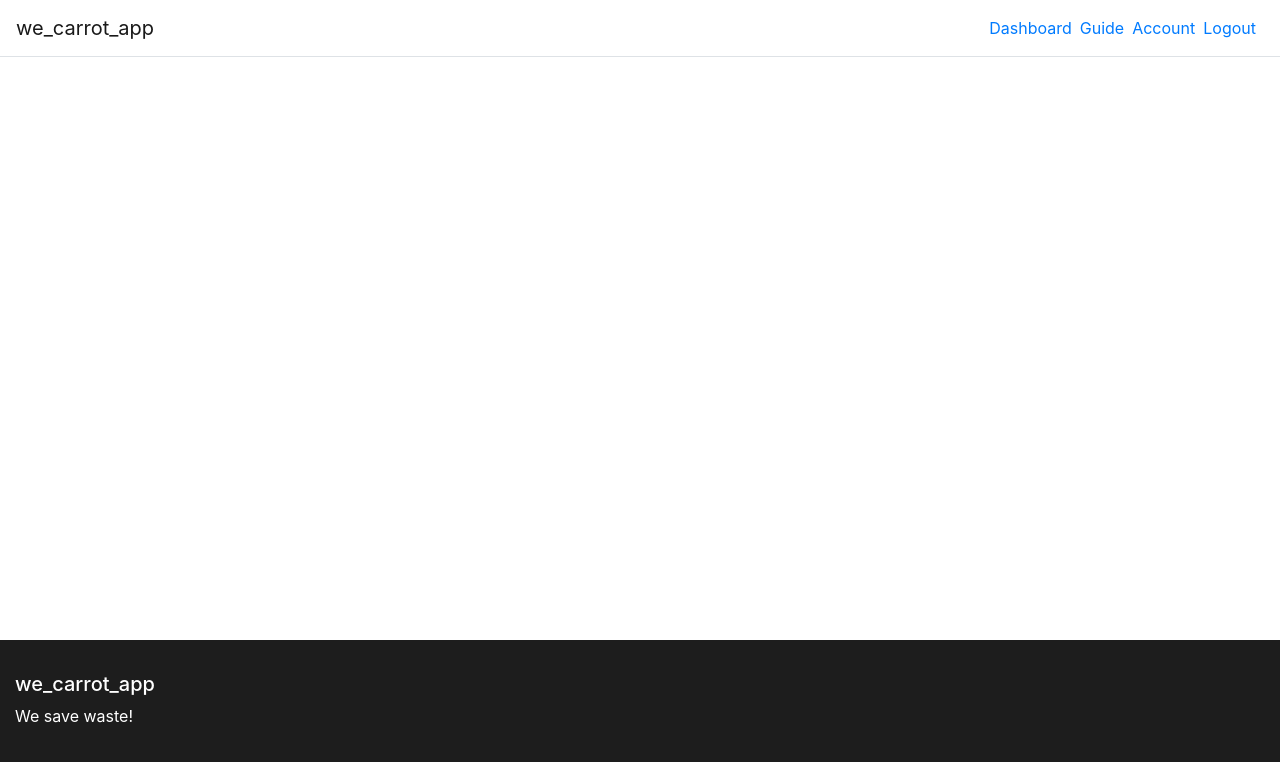
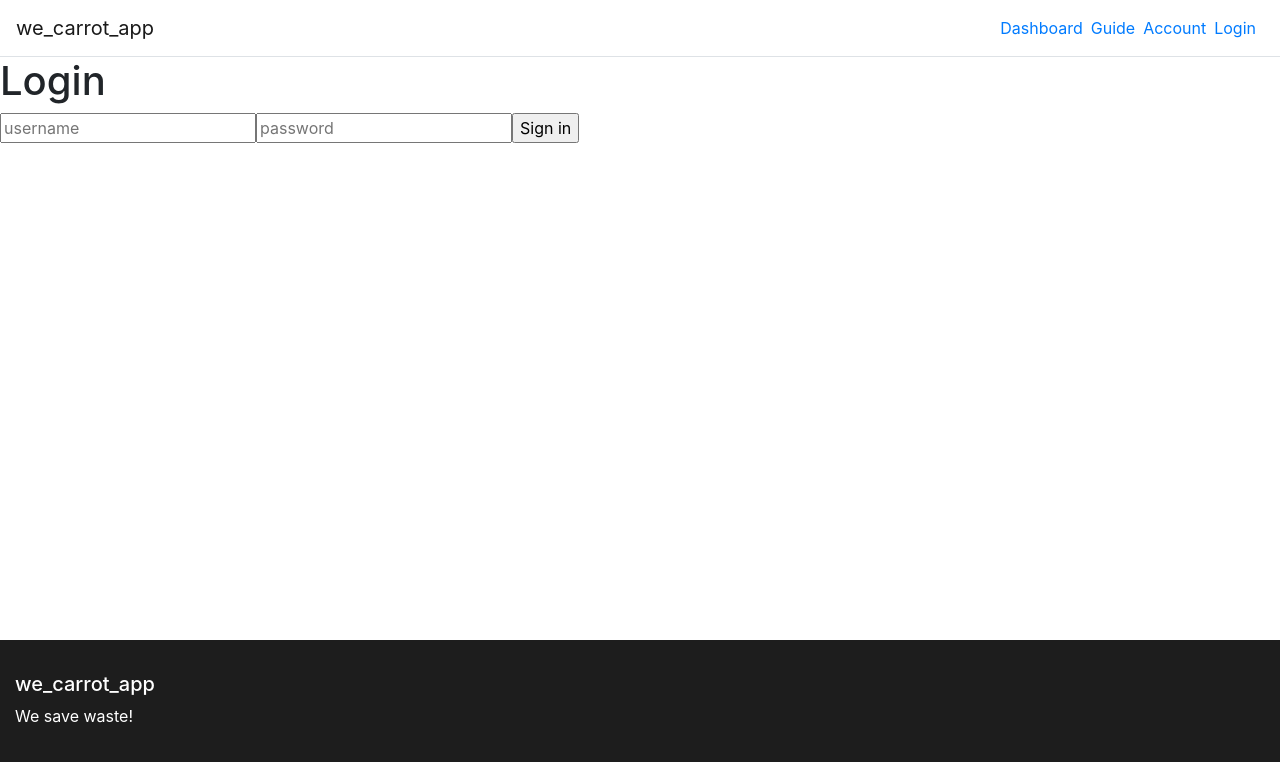
Before and after one commit to mtanzim/we-carrot-app, a React (Create React App) app: page /login in a window 1280 px wide. Shown: the top 762 px of the page. Built offline with nearby package versions, Linux system fonts and the light colour scheme.

Commit message:
Add Login and Logout

```diff
--- a/src/App.jsx
+++ b/src/App.jsx
@@ -1,21 +1,38 @@
-import React, { Component } from "react";
-import { Route, Switch, Redirect } from "react-router-dom";
+import React, { useEffect, useState } from "react";
+import { BrowserRouter as Router, Route } from "react-router-dom";
 import "./App.css";
+import PrivateRoute from "./components/PrivateRoute";
 import NavBar from "./components/NavBar";
+import LoginPage from "./components/LoginPage";
+import Dashboard from "./components/Dashboard";
 import Footer from "./components/Footer";
 
-//TODO Web Template Studio: Add routes for your new pages here.
-class App extends Component {
-  render() {
-    return (
-      <React.Fragment>
-        <NavBar />
-        <Switch>
-        </Switch>
-        <Footer />
-      </React.Fragment>
-    );
-  }
+const App = () => {
+  const [userLogged, setUserLogged] = useState(false);
+
+  useEffect(() => {
+    if (localStorage.getItem('business') !== null) {
+      setUserLogged(true);
+    }
+  }, []);
+
+  const logOut = () => {
+    localStorage.removeItem('business');
+    setUserLogged(false);
+  };
+
+  return (
+    <React.Fragment>
+      <NavBar userLogged={userLogged} logOut={logOut} />
+      <Router>
+        <React.Fragment>
+          <Route path="/login" render={(props) => <LoginPage {...props} userLogged={userLogged} setUserLogged={setUserLogged} />} />
+          <PrivateRoute path="/dashboard" component={Dashboard} userLogged={userLogged} />
+        </React.Fragment>
+      </Router>
+      <Footer />
+    </React.Fragment>
+  );
 }
 
 export default App;
--- /dev/null
+++ b/src/components/Dashboard/index.jsx
@@ -0,0 +1,9 @@
+import React from "react";
+
+const Dashboard = () => {
+  return (
+    <h1>Dashboard</h1>
+  );
+};
+
+export default Dashboard;
--- /dev/null
+++ b/src/components/LoginPage/index.jsx
@@ -0,0 +1,72 @@
+import React, { useState } from "react";
+import { Redirect } from "react-router-dom";
+
+const LoginPage = ({userLogged, setUserLogged}) => {
+  const [username, setUsername] = useState('');
+  const [password, setPassword] = useState('');
+
+  const login = () => {
+    if (username === '' || username === null) {
+      alert('Please input a username');
+      return;
+    }
+
+    if (password === '' || password === null) {
+      alert('Please input a password');
+      return;
+    }
+
+    if (password !== '123456') {
+      alert('Username or password not found');
+      return;
+    }
+
+    let id = null;
+
+    switch(username) {
+      case 'bgmeister':
+        id = 1;
+        break;
+      case 'gyaya':
+        id = 2;
+        break;
+      case 'futura':
+        id = 3;
+        break;
+      default:
+        alert('Username or password not found');
+    }
+
+    fetch(`http://5d738429214da600148f58b0.mockapi.io/api/v1/businesses/${id}`, {
+      method: 'GET',
+      mode: 'cors',
+      cache: 'no-cache',
+      headers: {
+        'Accept': 'application/json',
+        'Content-Type': 'application/json'
+      }
+    }).then(response => response.json())
+      .then(json => {
+        localStorage.setItem('business', JSON.stringify(json));
+        setUserLogged(true);
+      })
+      .catch(response => alert(response));
+  }
+
+  if (userLogged) {
+    return ( <Redirect push to="/dashboard" /> );
+  }
+
+  return (
+    <React.Fragment>
+      <h1>Login</h1>
+      <div className="form-group">
+        <input type="text" name="username" placeholder="username" value={username} onChange={e => setUsername(e.target.value)} />
+        <input type="password" name="username" placeholder="password" value={password} onChange={e => setPassword(e.target.value)} />
+        <input type="button" value="Sign in" onClick={login} />
+      </div>
+    </React.Fragment>
+  );
+}
+
+export default LoginPage;
--- a/src/components/NavBar/index.jsx
+++ b/src/components/NavBar/index.jsx
@@ -2,9 +2,7 @@ import React from "react";
 import { Link } from "react-router-dom";
 import styles from "./navbar.module.css";
 
-//TODO Web Template Studio: Add a new link in the NavBar for your page here.
-// A skip link is included as an accessibility best practice. For more information visit https://www.w3.org/WAI/WCAG21/Techniques/general/G1.
-export default function NavBar() {
+const NavBar = ({userLogged, logOut}) => {
   return (
     <React.Fragment>
       <div className={styles.skipLink}>
@@ -24,11 +22,13 @@ export default function NavBar() {
           <Link className="mr-2" to="/account">
             Account
           </Link>
-          <Link className="mr-2" to="/logout">
-            Logout
+          <Link className="mr-2" to={userLogged ? "/logout" : "/login"} onClick={userLogged ? logOut : null}>
+            {userLogged ? "Logout" : "Login"}
           </Link>
         </div>
       </nav>
     </React.Fragment>
   );
 }
+
+export default NavBar;
--- /dev/null
+++ b/src/components/PrivateRoute/index.jsx
@@ -0,0 +1,25 @@
+import React from "react";
+import { Redirect, Route } from "react-router-dom";
+
+const PrivateRoute = ({ component: Component, userLogged, ...rest }) => {
+  console.log(userLogged);
+  return (
+    <Route
+      {...rest}
+      render={props =>
+        userLogged ? (
+          <Component {...props} />
+        ) : (
+          <Redirect
+            to={{
+              pathname: "/login",
+              state: { from: props.location }
+            }}
+          />
+        )
+      }
+    />
+  );
+};
+
+export default PrivateRoute;
```
